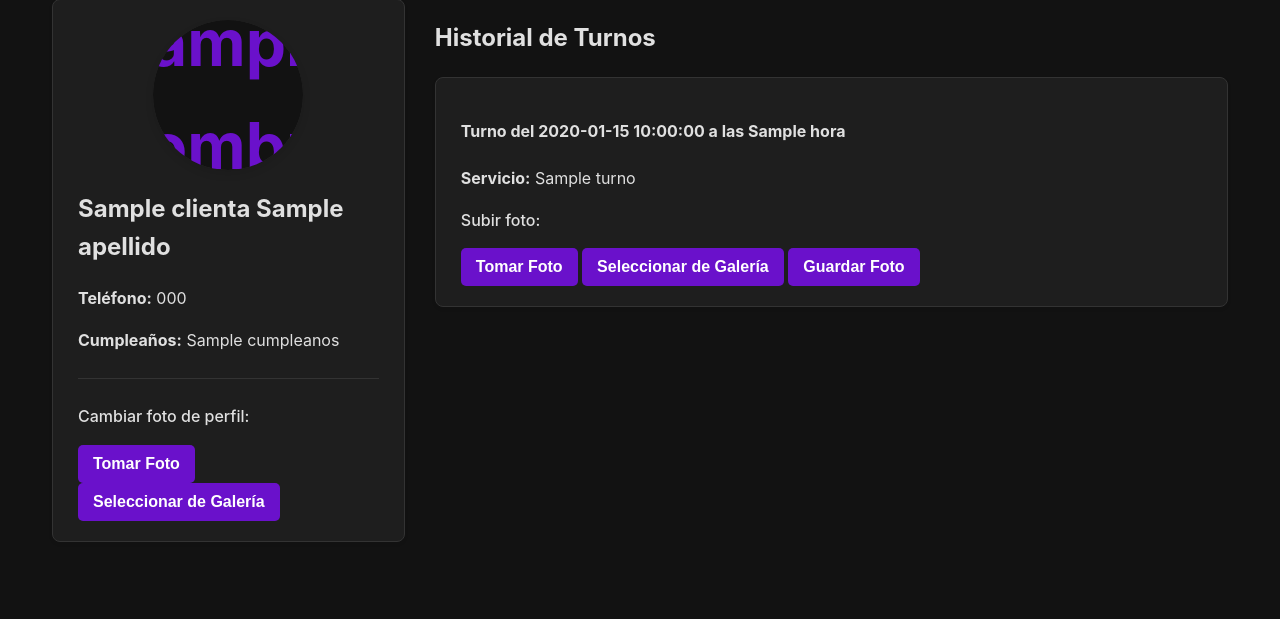
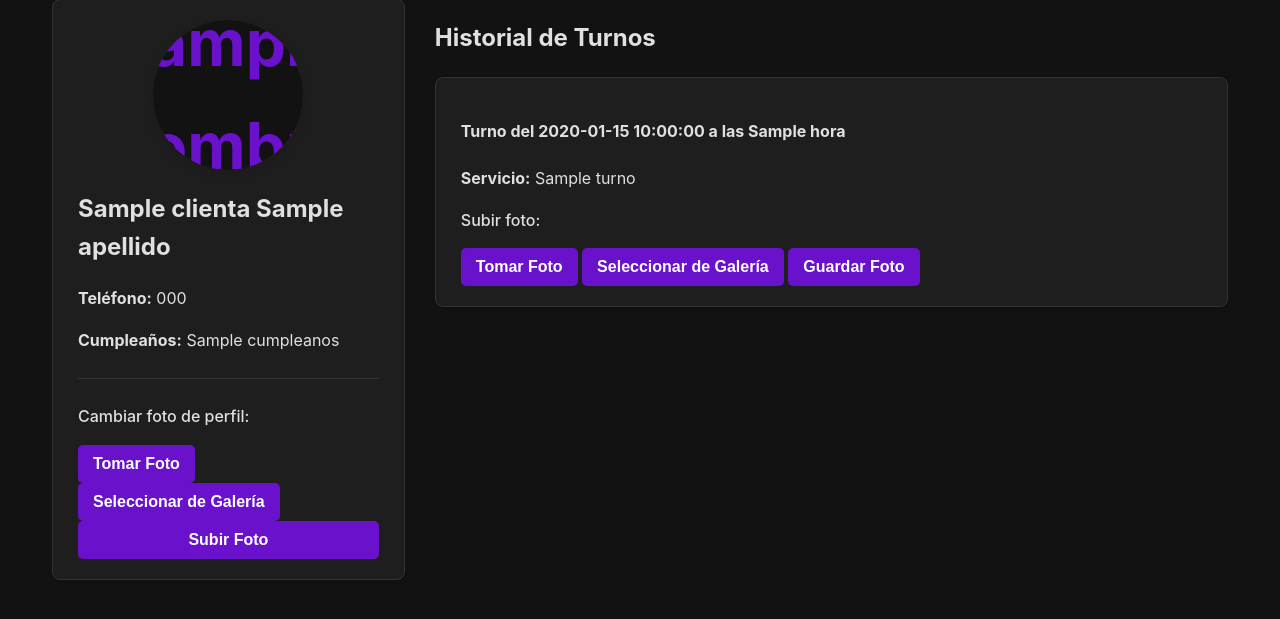
Before and after one commit to SrOtrebor/movaro-app, a Flask app: template templates/detalle_cliente.html in a window 1280 px wide. Shown: the part 98-717 px from the top of the page. Run offline with Flask 3, Linux system fonts and the light colour scheme; the template is opened without the code that fills it: most values are stand-ins (such as "Sample title", 1, 10 or a date in 2020).

Commit message:
agregamos boton guardar fotos en avatar

```diff
--- a/templates/detalle_cliente.html
+++ b/templates/detalle_cliente.html
@@ -33,6 +33,7 @@
                     <!-- Buttons to trigger file input -->
                     <button type="button" class="btn btn-primary" data-target-input="avatar" data-action="camera">Tomar Foto</button>
                     <button type="button" class="btn btn-secondary" data-target-input="avatar" data-action="gallery">Seleccionar de Galería</button>
+                    <button type="submit" style="width:100%;">Subir Foto</button>
                 </form>
             </div>
         </div>
```
